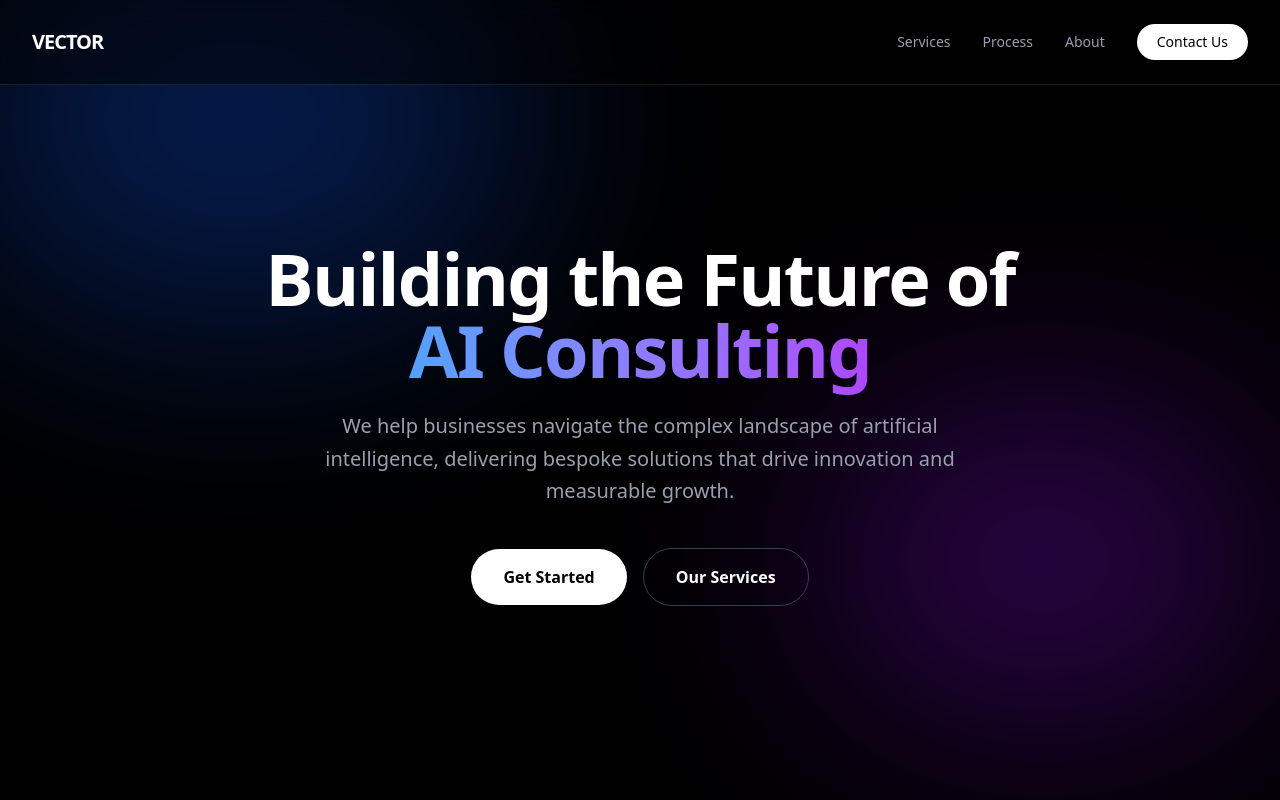
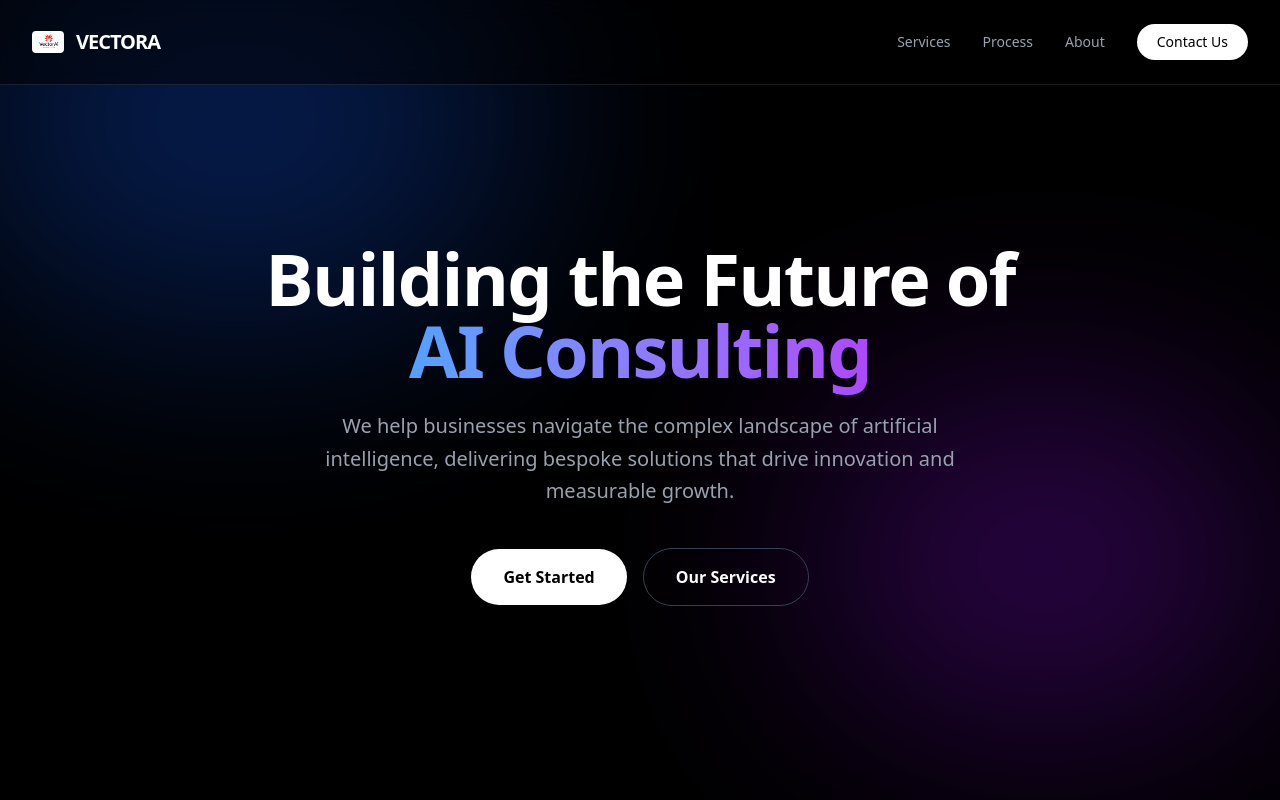
Before and after one commit to himanshua/vectoraiconsulting, a Next.js app: page / in a window 1280 px wide. Shown: the top 800 px of the page. Built offline with nearby package versions, Linux system fonts and the light colour scheme.

Commit message:
fix: resolve security vulnerabilities and sync lockfile to stable Next.js 15.2.0

```diff
--- a/app/components/About.tsx
+++ b/app/components/About.tsx
@@ -7,7 +7,7 @@ export default function About() {
         <div>
           <h2 className="text-3xl md:text-5xl font-bold mb-8">Pioneering the AI Revolution</h2>
           <p className="text-gray-400 text-lg leading-relaxed mb-6">
-            Vector AI Consulting was founded on the principle that artificial intelligence should be accessible, ethical, and results-driven. We bridge the gap between complex AI research and practical business application.
+            Vectora AI Consulting was founded on the principle that artificial intelligence should be accessible, ethical, and results-driven. We bridge the gap between complex AI research and practical business application.
           </p>
           <p className="text-gray-400 text-lg leading-relaxed">
             Our team of data scientists and strategic consultants work closely with industry leaders to build custom solutions that don't just follow trends—they set them.
--- a/app/components/Footer.tsx
+++ b/app/components/Footer.tsx
@@ -2,6 +2,7 @@
 
 import React, { useEffect, useState } from 'react';
 import Link from 'next/link';
+import Image from 'next/image';
 
 export default function Footer() {
   const [year, setYear] = useState<number>(new Date().getFullYear());
@@ -14,7 +15,16 @@ export default function Footer() {
     <footer className="bg-black border-t border-white/10 py-16 px-8">
       <div className="max-w-7xl mx-auto grid grid-cols-1 md:grid-cols-4 gap-12">
         <div className="col-span-1 md:col-span-2">
-          <Link href="/" className="text-2xl font-bold tracking-tighter">VECTORA</Link>
+          <Link href="/" className="flex items-center gap-3 mb-4">
+            <Image
+              src="/vector_ai_consulting.jpg"
+              alt="Vectora AI Consulting Logo"
+              width={32}
+              height={32}
+              className="rounded-sm"
+            />
+            <span className="text-2xl font-bold tracking-tighter">VECTORA</span>
+          </Link>
           <p className="mt-4 text-gray-400 max-w-sm leading-relaxed">
             Building the future of AI consulting. We help businesses navigate the complex landscape of artificial intelligence with bespoke, scalable solutions.
           </p>
--- a/app/components/Navbar.tsx
+++ b/app/components/Navbar.tsx
@@ -1,12 +1,23 @@
 import React from 'react';
 import Link from 'next/link';
+import Image from 'next/image';
 
 export default function Navbar() {
   return (
     <nav className="fixed top-0 left-0 right-0 z-50 backdrop-blur-md bg-black/50 border-b border-white/10" aria-label="Main navigation">
       <div className="max-w-7xl mx-auto flex items-center justify-between px-8 py-6">
-        <div className="text-xl font-bold tracking-tighter">
-          <Link href="/" aria-label="Vectora Home">VECTOR</Link>
+        <div className="flex items-center">
+          <Link href="/" aria-label="Vectora Home" className="flex items-center gap-3">
+            <Image
+              src="/vector_ai_consulting.jpg"
+              alt="Vectora AI Consulting Logo"
+              width={32}
+              height={32}
+              className="rounded-sm"
+              priority
+            />
+            <span className="text-xl font-bold tracking-tighter">VECTORA</span>
+          </Link>
         </div>
         <div className="hidden md:flex items-center gap-8 text-sm font-medium text-gray-400">
           <Link href="#services" className="hover:text-white transition-colors">Services</Link>
```
Also changed, not shown: public/vector_ai_consulting.jpg (added).
